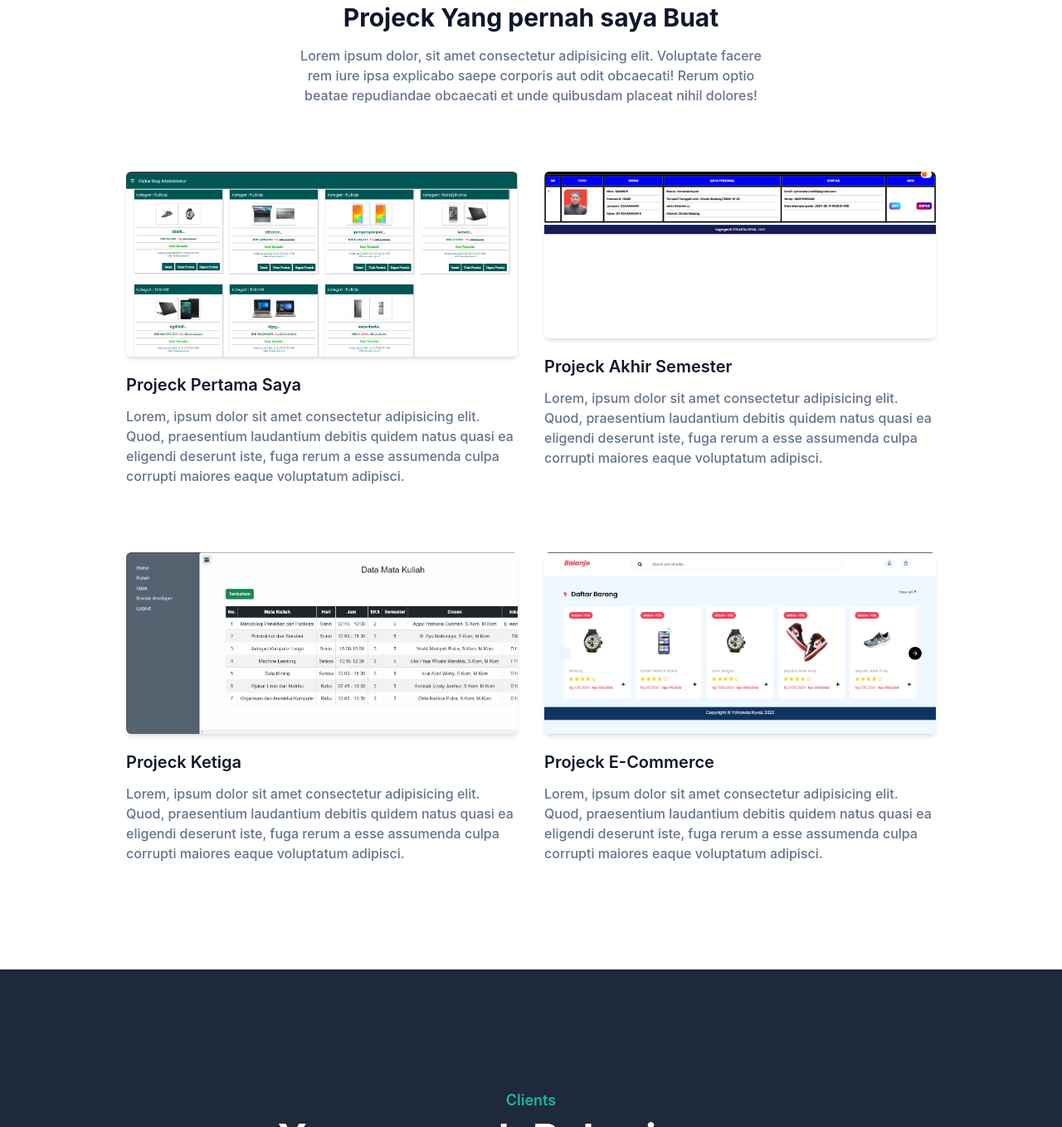
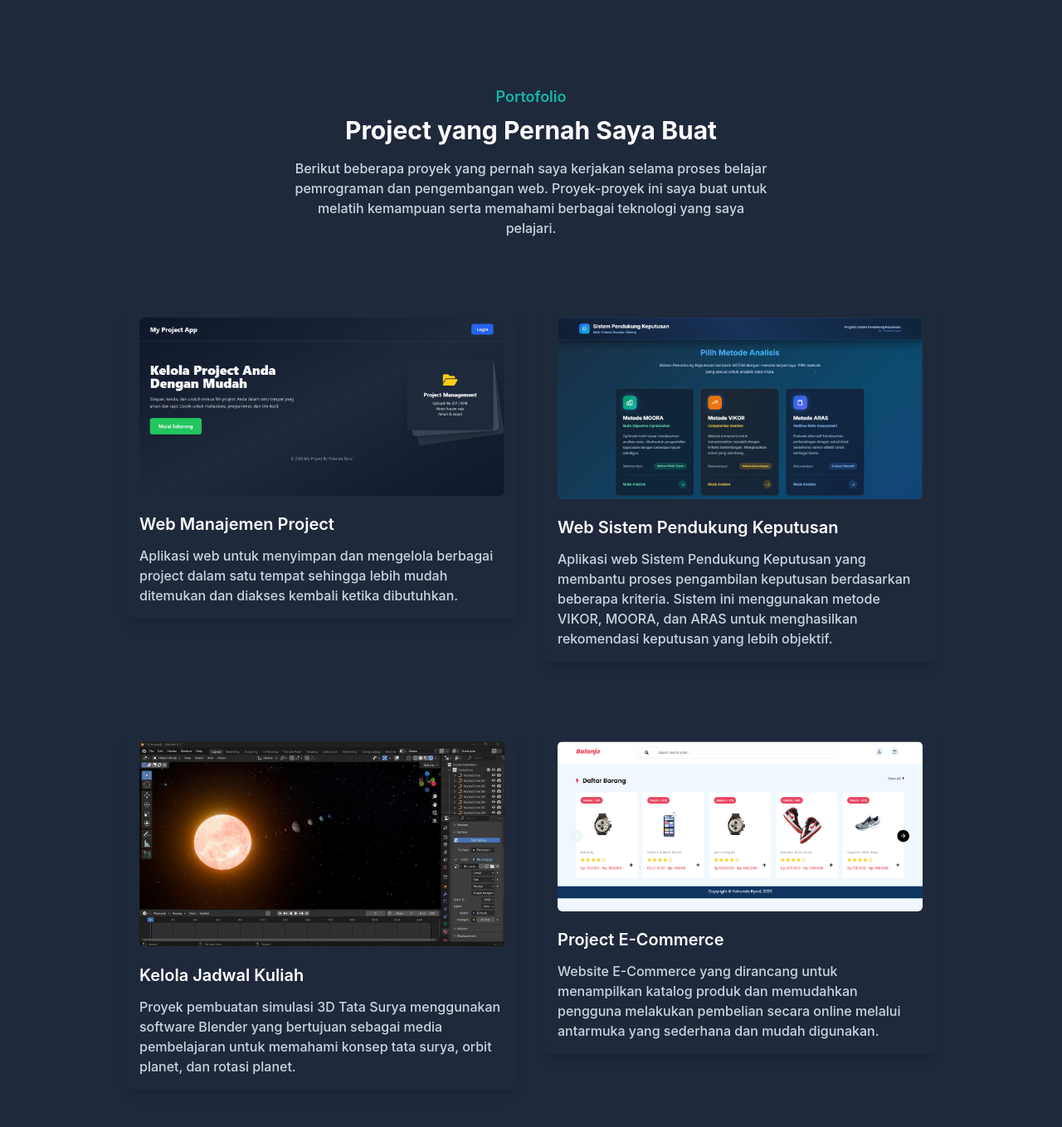
Before and after one commit to YHN29/Portopolio, a website: page index.html in a window 1280 px wide. Shown: the part 1441-2800 px from the top of the page at 83% size. Drawn offline with Linux system fonts and the light colour scheme.

Commit message:
index.html

```diff
--- a/index.html
+++ b/index.html
@@ -32,12 +32,12 @@
                             <li class="group">
                                 <a href="#portofolio" class="text-base text-dark py-2 mx-8 flex group-hover:text-primary">Portofolio</a>
                             </li>
-                            <li class="group">
+                            <!-- <li class="group">
                                 <a href="#clients" class="text-base text-dark py-2 mx-8 flex group-hover:text-primary">Client</a>
                             </li>
                             <li class="group">
                                 <a href="#blog" class="text-base text-dark py-2 mx-8 flex group-hover:text-primary">Blog</a>
-                            </li>
+                            </li> -->
                             <li class="group">
                                 <a href="#contact" class="text-base text-dark py-2 mx-8 flex group-hover:text-primary">Contact</a>
                             </li>
@@ -55,8 +55,8 @@
         <div class="flex flex-wrap">
             <div class="w-full self-center px-4 lg:w-1/2">
                 <h1 class="text-base font-semibold text-primary md:text-xl lg:text-2xl ">Hallo semua👋, Saya <span class="block font-bold text-dark text-4xl mt-1 lg:text-5xl">Yohanda Ryval</span> </h1>
-                <h2 class="font-medium text-secondary text-lg mb-5 lg:text-2xl" >Stundent & <span class="text-dark">Programmers</span></h2>
-                <p class="font-medium text-slate-400 mb-10 leading-relaxed">Belajar web programing itu mudah bukan? <span class="text-dark font-semibold">bukan!</span></p>
+                <h2 class="font-medium text-secondary text-lg mb-5 lg:text-2xl" >Stundent & <span class="text-dark">Progremmers</span></h2>
+                <p class="font-medium text-slate-400 mb-10 leading-relaxed">Belajar web progreming itu mudah bukan? <span class="text-dark font-semibold">bukan!</span></p>
                 <a href="#" class="text-base font-semibold text-white bg-primary py-3 px-8 rounded-full hover:shadow-lg hover:opacity-80 transition duration-300 ease-in-out">Hubungi Saya</a>
             </div>
             <div class="w-full self-end px-4 lg:w-1/2">
@@ -81,12 +81,14 @@
         <div class="flex flex-wrap">
             <div class="w-full px-4 mb-10 lg:w-1/2" >
                 <h4 class="font-bold uppercase text-primary text-lg mb-3">Tentang Saya</h4>
-                <h2 class="font-bold text-dark text-3xl mb-5 max-w-md lg:text-4xl">Yuk belajar Program</h2>
-                <p class="font-medium text-base text-secondary max-w-xl lg:text-lg">Lorem ipsum dolor sit amet consectetur adipisicing elit. Nesciunt voluptas voluptate reprehenderit eius deserunt, hic ab mollitia modi eveniet placeat tempora veniam odit beatae et aperiam alias expedita molestiae eos!</p>
+                <h2 class="font-bold text-dark text-3xl mb-5 max-w-md lg:text-4xl">Web Developer</h2>
+                <p class="font-medium text-base text-secondary max-w-xl lg:text-lg">Halo! Saya Yohanda, seorang Web Developer yang fokus pada pengembangan aplikasi web menggunakan PHP dan framework Laravel. Saya juga menggunakan Filament untuk membangun admin panel yang efisien dan terstruktur.</p><br>
+                <p class="font-medium text-base text-secondary max-w-xl lg:text-lg">Selain itu, saya memiliki pengalaman dengan beberapa bahasa pemrograman seperti JavaScript, Java, dan Python. Saya juga memiliki minat pada bidang kreatif seperti pembuatan model 3D menggunakan Blender.</p>
             </div>
             <div class="w-full px-4 lg:w-1/2" >
                 <h3 class="font-semibold text-dark text-2xl mb-4 lg:text-3xl lg:pt-10">Mari berteman</h3>
-                <p class="font-medium text-base text-secondary mb-6 lg:text-lg">Lorem ipsum dolor, sit amet consectetur adipisicing elit. Eum velit doloribus quia quam magni molestias officia aperiam quae, a molestiae nemo aspernatur quisquam est earum, laborum, facere aliquam ex ea.</p>
+                <p class="font-medium text-base text-secondary mb-6 lg:text-lg">Saya masih dalam proses belajar di bidang pengembangan web dan teknologi, serta terus berusaha mengembangkan kemampuan saya melalui berbagai proyek dan pembelajaran mandiri. Saya senang berdiskusi serta bertukar pengetahuan dengan orang lain yang memiliki minat yang sama di dunia teknologi.</p>
+                <p class="font-medium text-base text-secondary mb-6 lg:text-lg">Jika Anda tertarik untuk berbagi pengalaman, berdiskusi tentang pemrograman, atau sekadar terhubung, jangan ragu untuk menghubungi saya melalui media sosial berikut.</p>
                 <div class="flex items-center" >
                     <!-- whats App -->
                      <a href="https://www.facebook.com/yohanda.ryval.98?mibextid=ZbWKwL" target="_blank" class="w-9 h-9 mr-3 rounded-full flex justify-center items-center border-slate-300 text-slate-300 hover:border-primary hover:bg-primary hover:text-white "><svg role="img" width="30" class="fill-current" viewBox="0 0 24 24" xmlns="http://www.w3.org/2000/svg"><title>Facebook</title><path d="M9.101 23.691v-7.98H6.627v-3.667h2.474v-1.58c0-4.085 1.848-5.978 5.858-5.978.401 0 .955.042 1.468.103a8.68 8.68 0 0 1 1.141.195v3.325a8.623 8.623 0 0 0-.653-.036 26.805 26.805 0 0 0-.733-.009c-.707 0-1.259.096-1.675.309a1.686 1.686 0 0 0-.679.622c-.258.42-.374.995-.374 1.752v1.297h3.919l-.386 2.103-.287 1.564h-3.246v8.245C19.396 23.238 24 18.179 24 12.044c0-6.627-5.373-12-12-12s-12 5.373-12 12c0 5.628 3.874 10.35 9.101 11.647Z"/></svg></a>
@@ -102,51 +104,108 @@
  <!-- About section end -->
 
  <!-- Protofolio Section Star -->
-<section id="portofolio" class="pt-36 pb-16 bg-white">
-    <div class="container">
+<section id="portofolio" class="pt-36 pb-16 bg-slate-800">
+  <div class="container mx-auto">
+
+    <!-- Title -->
     <div class="w-full px-4">
       <div class="max-w-xl mx-auto text-center mb-16">
         <h4 class="font-semibold text-lg text-primary mb-2">Portofolio</h4>
-                <h2 class="font-bold text-dark text-3xl mb-4">Projeck Yang pernah saya Buat</h2>
-                <p class=" font-medium text-md text-secondary">Lorem ipsum dolor, sit amet consectetur adipisicing elit. Voluptate facere rem iure ipsa explicabo saepe corporis aut odit obcaecati! Rerum optio beatae repudiandae obcaecati et unde quibusdam placeat nihil dolores!</p>
+        <h2 class="font-bold text-white text-3xl mb-4">
+          Project yang Pernah Saya Buat
+        </h2>
+        <p class="font-medium text-md text-slate-300">
+          Berikut beberapa proyek yang pernah saya kerjakan selama proses belajar
+          pemrograman dan pengembangan web. Proyek-proyek ini saya buat untuk
+          melatih kemampuan serta memahami berbagai teknologi yang saya pelajari.
+        </p>
       </div>
     </div>
+
+    <!-- Projects -->
     <div class="w-full px-4 flex flex-wrap justify-center xl:w-10/12 xl:mx-auto">
+
+      <!-- Project 1 -->
       <div class="mb-12 p-4 md:w-1/2">
-                <div class="rounded-md shadow-md overflow-hidden">
-                    <img src="src/img/potofolio/2.png" alt="landing page" width="w-full">
+        <div class="bg-slate-900 rounded-xl shadow-lg p-4">
+          <div class="rounded-md overflow-hidden shadow-xl">
+            <img src="src/img/potofolio/project-manajement.png"
+              alt="Web Manajemen Project"
+              class="w-full">
           </div>
-                <h3 class="font-semibold text-xl text-dark mt-5 mb-3">Projeck Pertama Saya</h3>
-                <p class="font-medium text-base text-secondary">Lorem, ipsum dolor sit amet consectetur adipisicing elit. Quod, praesentium laudantium debitis quidem natus quasi ea eligendi deserunt iste, fuga rerum a esse assumenda culpa corrupti maiores eaque voluptatum adipisci.</p>
+          <h3 class="font-semibold text-xl text-white mt-5 mb-3">
+            Web Manajemen Project
+          </h3>
+          <p class="font-medium text-base text-slate-300">
+            Aplikasi web untuk menyimpan dan mengelola berbagai project dalam satu
+            tempat sehingga lebih mudah ditemukan dan diakses kembali ketika dibutuhkan.
+          </p>
         </div>
+      </div>
+
+      <!-- Project 2 -->
       <div class="mb-12 p-4 md:w-1/2">
-                <div class="rounded-md shadow-md overflow-hidden">
-                    <img src="src/img/potofolio/1.png" alt="sisfo" width="w-full">
+        <div class="bg-slate-900 rounded-xl shadow-lg p-4">
+          <div class="rounded-md overflow-hidden shadow-xl">
+            <img src="src/img/potofolio/spk.png"
+              alt="Sistem Pendukung Keputusan"
+              class="w-full">
           </div>
-                <h3 class="font-semibold text-xl text-dark mt-5 mb-3">Projeck Akhir Semester</h3>
-                <p class="font-medium text-base text-secondary">Lorem, ipsum dolor sit amet consectetur adipisicing elit. Quod, praesentium laudantium debitis quidem natus quasi ea eligendi deserunt iste, fuga rerum a esse assumenda culpa corrupti maiores eaque voluptatum adipisci.</p>
+          <h3 class="font-semibold text-xl text-white mt-5 mb-3">
+            Web Sistem Pendukung Keputusan
+          </h3>
+          <p class="font-medium text-base text-slate-300">
+            Aplikasi web Sistem Pendukung Keputusan yang membantu proses pengambilan
+            keputusan berdasarkan beberapa kriteria. Sistem ini menggunakan metode
+            VIKOR, MOORA, dan ARAS untuk menghasilkan rekomendasi keputusan yang
+            lebih objektif.
+          </p>
         </div>
+      </div>
+
+      <!-- Project 3 -->
       <div class="mb-12 p-4 md:w-1/2">
-                <div class="rounded-md shadow-md overflow-hidden">
-                    <img src="src/img/potofolio/3.png" alt="jadwal kuliah" width="w-full">
+        <div class="bg-slate-900 rounded-xl shadow-lg p-4">
+          <div class="rounded-md overflow-hidden shadow-xl">
+            <img src="src/img/potofolio/blender.jpeg"
+              alt="Kelola Jadwal Kuliah"
+              class="w-full">
           </div>
-                <h3 class="font-semibold text-xl text-dark mt-5 mb-3">Projeck Ketiga</h3>
-                <p class="font-medium text-base text-secondary">Lorem, ipsum dolor sit amet consectetur adipisicing elit. Quod, praesentium laudantium debitis quidem natus quasi ea eligendi deserunt iste, fuga rerum a esse assumenda culpa corrupti maiores eaque voluptatum adipisci.</p>
+          <h3 class="font-semibold text-xl text-white mt-5 mb-3">
+            Kelola Jadwal Kuliah
+          </h3>
+          <p class="font-medium text-base text-slate-300">
+            Proyek pembuatan simulasi 3D Tata Surya menggunakan software Blender yang bertujuan sebagai media pembelajaran untuk memahami konsep tata surya, orbit planet, dan rotasi planet.
+          </p>
         </div>
+      </div>
+
+      <!-- Project 4 -->
       <div class="mb-12 p-4 md:w-1/2">
-                <div class="rounded-md shadow-md overflow-hidden">
-                    <img src="src/img/potofolio/4.png" alt="landing page" width="E-commers">
+        <div class="bg-slate-900 rounded-xl shadow-lg p-4">
+          <div class="rounded-md overflow-hidden shadow-xl">
+            <img src="src/img/potofolio/4.png"
+              alt="Website E-Commerce"
+              class="w-full">
           </div>
-                <h3 class="font-semibold text-xl text-dark mt-5 mb-3">Projeck E-Commerce</h3>
-                <p class="font-medium text-base text-secondary">Lorem, ipsum dolor sit amet consectetur adipisicing elit. Quod, praesentium laudantium debitis quidem natus quasi ea eligendi deserunt iste, fuga rerum a esse assumenda culpa corrupti maiores eaque voluptatum adipisci.</p>
+          <h3 class="font-semibold text-xl text-white mt-5 mb-3">
+            Project E-Commerce
+          </h3>
+          <p class="font-medium text-base text-slate-300">
+            Website E-Commerce yang dirancang untuk menampilkan katalog produk
+            dan memudahkan pengguna melakukan pembelian secara online melalui
+            antarmuka yang sederhana dan mudah digunakan.
+          </p>
         </div>
+      </div>
+
     </div>
   </div>
 </section>
  <!-- Portofolio Section End -->
 
  <!-- Client Section start -->
-  <section id="clients" class="pt-36 pb-32 bg-slate-800">
+  <!-- <section id="clients" class="pt-36 pb-32 bg-slate-800">
     <div class="container">
         <div class="w-full px-4">
             <div class="mx-auto text-center mb-16">
@@ -171,11 +230,11 @@
             </div>
         </div>
     </div>
-  </section>
+  </section> -->
  <!-- client section end
 
  <!-- Blog section start -->
-  <section id="blog" class="pt-36 pb-32 bg-slate-100">
+  <!-- <section id="blog" class="pt-36 pb-32 bg-slate-100">
     <div class="container">
         <div class="w-full px-4">
             <div class="max-w-xl mx-auto text-center mb-16">
@@ -223,7 +282,7 @@
             </div>
         </div>
     </div>
-  </section>
+  </section> -->
  <!-- Blog section end -->
 
  <!-- contact Section Strar -->
@@ -266,7 +325,7 @@
             <div class="w-full px-4 mb-12 text-slate-300 font-medium md:w-1/3">
                 <h2 class="font-bold text-4xl text-white mb-5">Yohanda</h2>
                 <h3 class="font-bold text-2xl mb-2">Hubungi saya</h3>
-                <p>yohandaryval50@gmail.com</p>
+                <p>yohandaryval09@gmail.com</p>
                 <p>Jl.jamal jamil blok. F No. 6</p>
                 <p>Padang</p>
             </div>
@@ -296,11 +355,11 @@
                     <li>
                         <a href="#portofolio" class="inline-block text-base hover:text-primary mb-3">Portofolio</a>
                     </li>
-                    <li>
+                    <!-- <li>
                         <a href="#clients" class="inline-block text-base hover:text-primary mb-3">Clients</a>
                     </li>
                     <li>
-                        <a href="#blog" class="inline-block text-base hover:text-primary mb-3">Blog</a>
+                        <a href="#blog" class="inline-block text-base hover:text-primary mb-3">Blog</a> -->
                     </li>
                     <li>
                         <a href="#contact" class="inline-block text-base hover:text-primary mb-3">Contact</a>
```
Lines whose indentation alone changed are shown as unchanged.
